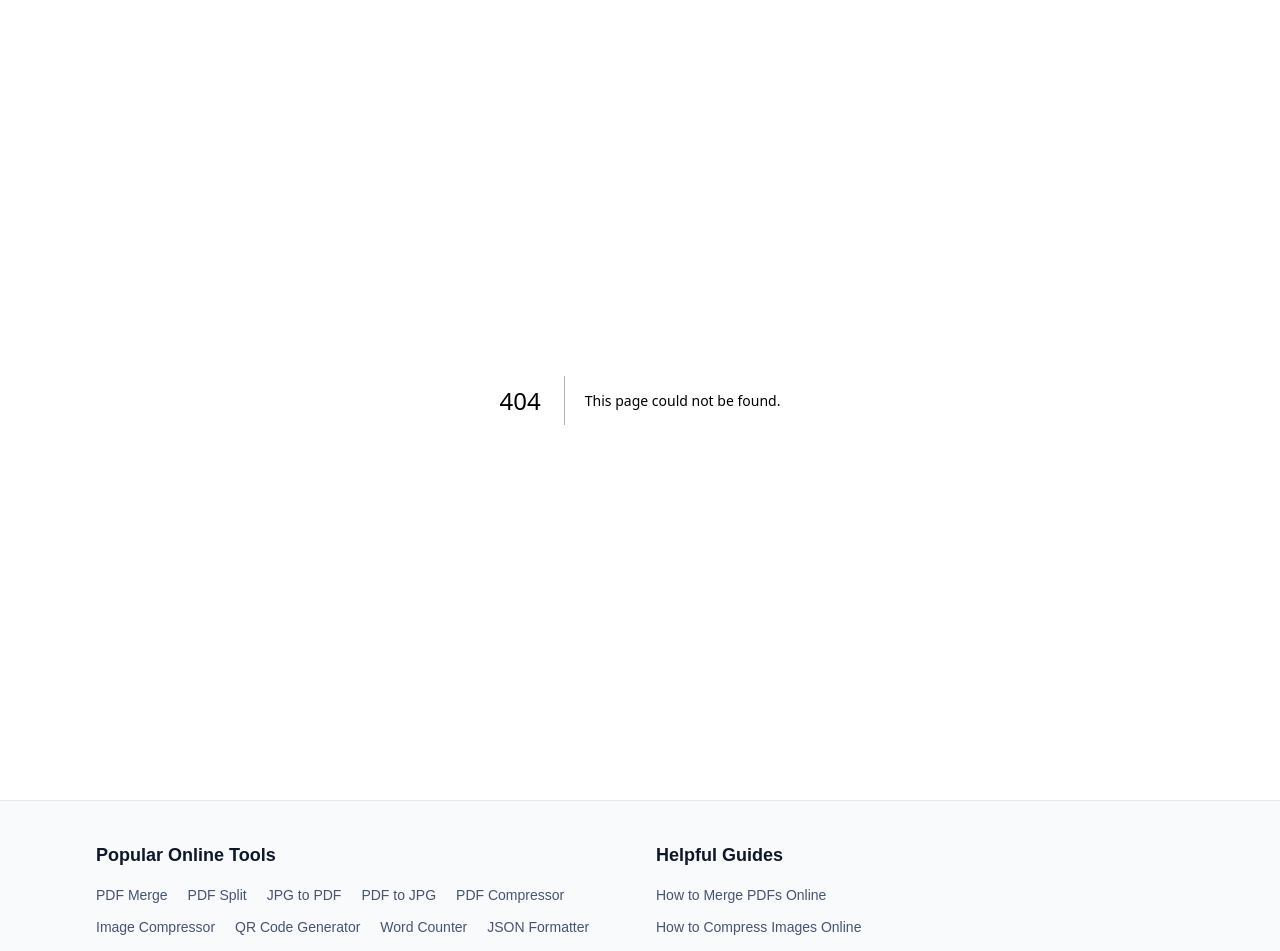
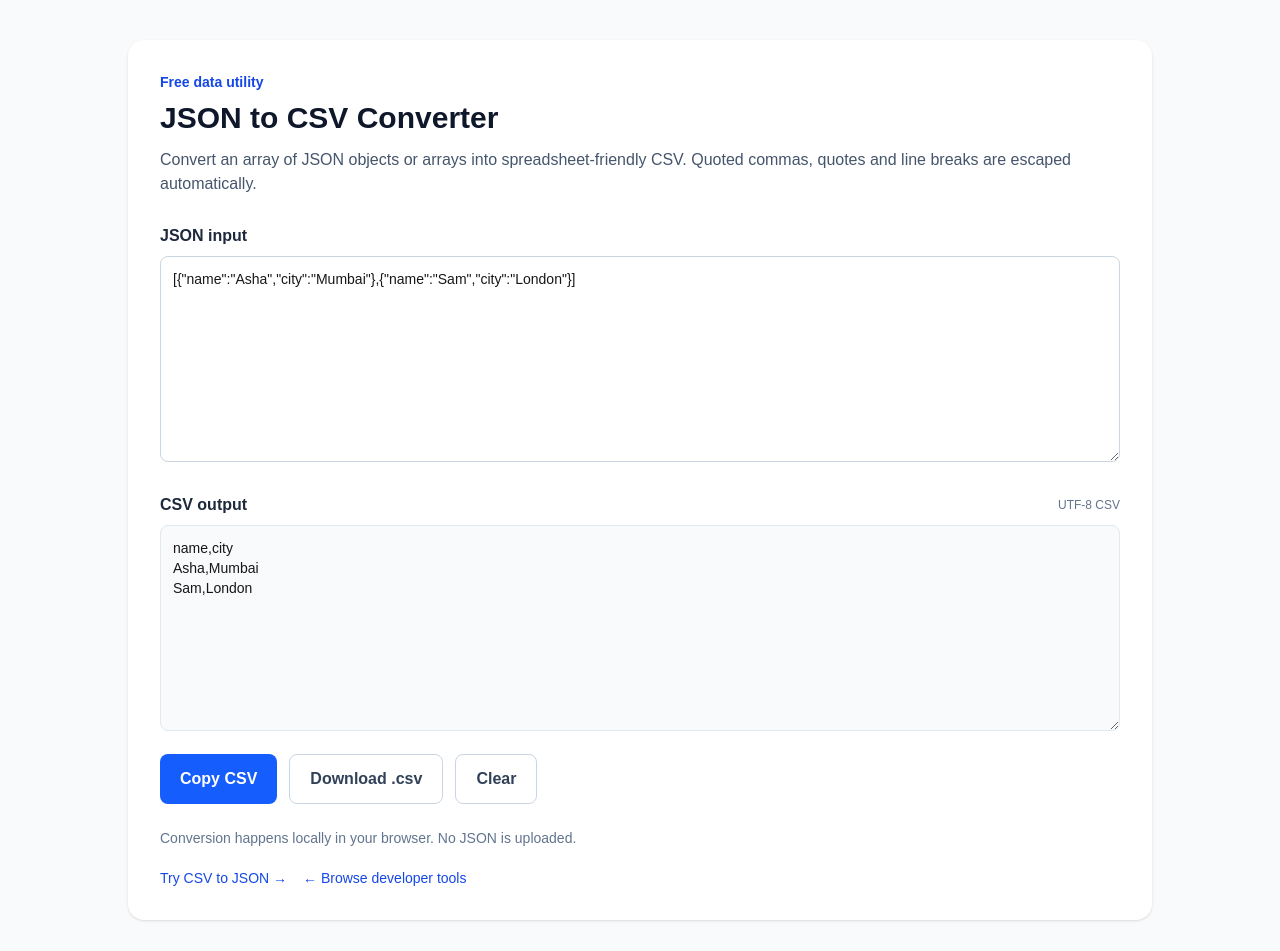
Before and after one commit to WellProSoftware/kaamkitpro, a Next.js app: page /tools/json-to-csv in a window 1280 px wide. Before the commit this address had no page. Shown: the top 951 px of the page. Built offline with nearby package versions, Linux system fonts and the light colour scheme.

Commit message:
feat: add JSON to CSV converter

```diff
--- /dev/null
+++ b/src/app/tools/json-to-csv/page.tsx
@@ -0,0 +1,75 @@
+"use client";
+
+import Link from "next/link";
+import { useMemo, useState } from "react";
+
+function escapeCsv(value: unknown): string {
+  const text = value == null ? "" : typeof value === "object" ? JSON.stringify(value) : String(value);
+  return /[",\r\n]/.test(text) ? '"' + text.replace(/"/g, '""') + '"' : text;
+}
+
+function toCsv(value: unknown): string {
+  if (!Array.isArray(value)) throw new Error("JSON must be an array of objects or arrays.");
+  if (value.length === 0) return "";
+  if (value.every((item) => Array.isArray(item))) {
+    return value.map((row) => (row as unknown[]).map(escapeCsv).join(",")).join("\r\n");
+  }
+  if (!value.every((item) => item !== null && typeof item === "object" && !Array.isArray(item))) {
+    throw new Error("Use an array of objects, for example [{\"name\":\"Asha\"}], or an array of arrays.");
+  }
+  const headers = Array.from(new Set(value.flatMap((item) => Object.keys(item as Record<string, unknown>))));
+  const rows = [headers, ...value.map((item) => headers.map((header) => (item as Record<string, unknown>)[header]))];
+  return rows.map((row) => row.map(escapeCsv).join(",")).join("\r\n");
+}
+
+export default function JsonToCsvPage() {
+  const [input, setInput] = useState('[{"name":"Asha","city":"Mumbai"},{"name":"Sam","city":"London"}]');
+  const [copied, setCopied] = useState(false);
+  const converted = useMemo(() => {
+    if (!input.trim()) return { output: "", error: "" };
+    try { return { output: toCsv(JSON.parse(input)), error: "" }; }
+    catch (error) { return { output: "", error: error instanceof Error ? error.message : "Could not convert JSON." }; }
+  }, [input]);
+
+  async function copyResult() {
+    try {
+      await navigator.clipboard.writeText(converted.output);
+      setCopied(true);
+      window.setTimeout(() => setCopied(false), 1600);
+    } catch { setCopied(false); }
+  }
+
+  function downloadResult() {
+    if (!converted.output) return;
+    const url = URL.createObjectURL(new Blob(["\uFEFF", converted.output], { type: "text/csv;charset=utf-8" }));
+    const anchor = document.createElement("a");
+    anchor.href = url;
+    anchor.download = "converted.csv";
+    anchor.click();
+    URL.revokeObjectURL(url);
+  }
+
+  return (
+    <main className="min-h-screen bg-slate-50 px-4 py-10">
+      <div className="mx-auto max-w-5xl rounded-2xl bg-white p-6 shadow-sm md:p-8">
+        <header className="mb-7">
+          <p className="mb-2 text-sm font-semibold text-blue-700">Free data utility</p>
+          <h1 className="text-3xl font-bold text-slate-900">JSON to CSV Converter</h1>
+          <p className="mt-3 text-slate-600">Convert an array of JSON objects or arrays into spreadsheet-friendly CSV. Quoted commas, quotes and line breaks are escaped automatically.</p>
+        </header>
+        <label htmlFor="json-csv-input" className="mb-2 block font-semibold text-slate-800">JSON input</label>
+        <textarea id="json-csv-input" value={input} onChange={(e) => setInput(e.target.value)} rows={9} spellCheck={false} className="w-full rounded-lg border border-slate-300 p-3 font-mono text-sm focus:border-blue-500 focus:outline-none focus:ring-2 focus:ring-blue-100" />
+        <div className="mb-2 mt-6 flex items-center justify-between gap-3"><label htmlFor="csv-output" className="font-semibold text-slate-800">CSV output</label><span className="text-xs text-slate-500">UTF-8 CSV</span></div>
+        <textarea id="csv-output" readOnly value={converted.output} rows={9} className="w-full rounded-lg border border-slate-200 bg-slate-50 p-3 font-mono text-sm" />
+        {converted.error && <p role="alert" className="mt-3 rounded-lg bg-red-50 p-3 text-sm text-red-700">{converted.error}</p>}
+        <div className="mt-4 flex flex-wrap gap-3">
+          <button type="button" onClick={copyResult} disabled={!converted.output} className="rounded-lg bg-blue-600 px-5 py-3 font-semibold text-white disabled:opacity-50">{copied ? "Copied!" : "Copy CSV"}</button>
+          <button type="button" onClick={downloadResult} disabled={!converted.output} className="rounded-lg border border-slate-300 px-5 py-3 font-semibold text-slate-700 disabled:opacity-50">Download .csv</button>
+          <button type="button" onClick={() => setInput("")} className="rounded-lg border border-slate-300 px-5 py-3 font-semibold text-slate-700">Clear</button>
+        </div>
+        <p className="mt-6 text-sm text-slate-500">Conversion happens locally in your browser. No JSON is uploaded.</p>
+        <div className="mt-5 flex flex-wrap gap-4 text-sm"><Link href="/tools/csv-to-json" className="font-medium text-blue-700 hover:underline">Try CSV to JSON →</Link><Link href="/tools/developer" className="font-medium text-blue-700 hover:underline">← Browse developer tools</Link></div>
+      </div>
+    </main>
+  );
+}
```
